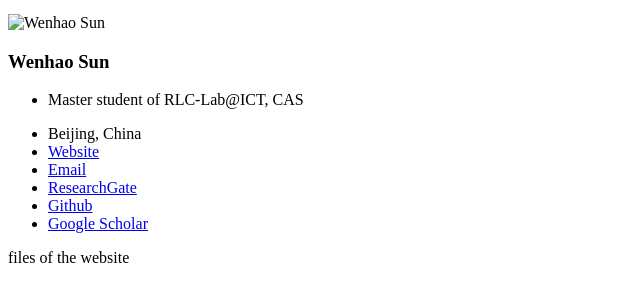
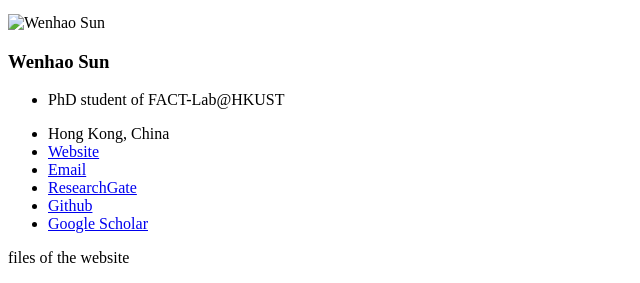
Before and after one commit to sun123-cmd/sun123-cmd.github.io, a Jekyll site: the page built from files/test.md, in a window 1280 px wide. Shown: the part 188-471 px from the top of the page, without its empty margins (0-640 px from the left). Built offline with Jekyll 4.4.1, drawn with Linux system fonts in a browser that asks for light colours; our own code applies the rules of GitHub Pages for plain Markdown files.

Commit message:
Update _config.yml

```diff
--- a/_config.yml
+++ b/_config.yml
@@ -6,8 +6,8 @@
 # `jekyll serve`. If you change this file, please restart the server process.
 
 # Site Settings
-title                    : "Wenhao Sun (孙文昊)@ICT, CAS"
-description              : "Master student of RLC-Lab@ICT, CAS"
+title                    : "Wenhao Sun (孙文昊)@HKUST"
+description              : "PhD student of FACT-Lab@HKUST"
 repository               : "sun123-cmd/sun123-cmd.github.io/"
 google_scholar_stats_use_cdn : true
 
@@ -24,7 +24,7 @@ author:
   name             : "Wenhao Sun"
   avatar           : "images/person.jpg"
   bio              :
-  location         : "Beijing, China"
+  location         : "Hong Kong, China"
   employer         :
   pubmed           :
   googlescholar    : "https://scholar.google.com/citations?user=EjPC5I8AAAAJ&hl=en"
```
